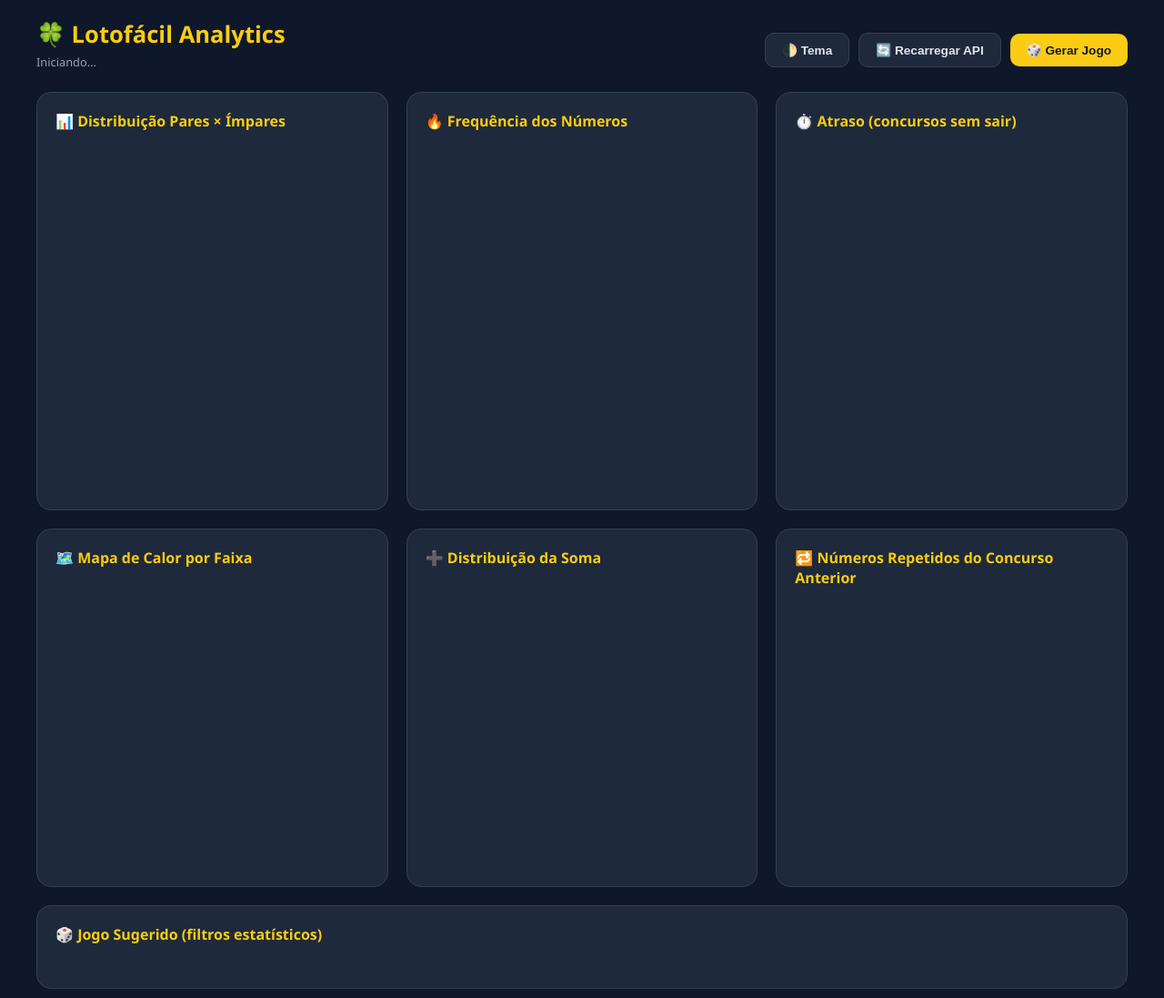
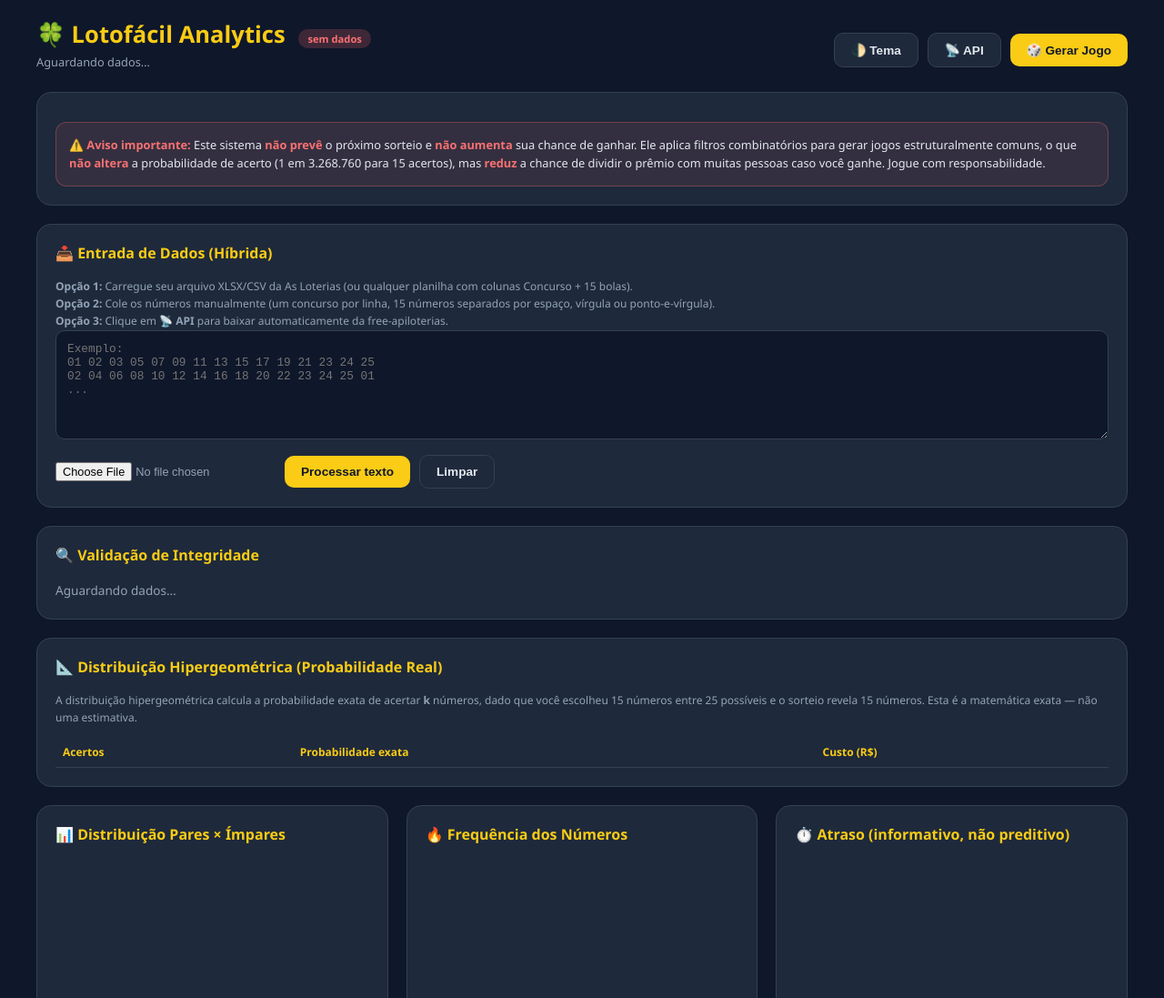
Before and after one commit to mathspcf-source/tvbeta, a plain HTML site: page index.html in a window 1280 px wide. Shown: the top 1097 px of the page at 91% size. Drawn offline with nearby package versions, Linux system fonts and the light colour scheme.

Commit message:
Update index.html

```diff
--- a/index.html
+++ b/index.html
@@ -3,8 +3,9 @@
 <head>
 <meta charset="UTF-8">
 <meta name="viewport" content="width=device-width, initial-scale=1.0">
-<title>Lotofácil Analytics</title>
+<title>Lotofácil Analytics — Sistema Probabilístico</title>
 <script src="https://cdn.jsdelivr.net/npm/chart.js@4.4.1/dist/chart.umd.min.js"></script>
+<script src="https://cdn.jsdelivr.net/npm/xlsx@0.18.5/dist/xlsx.full.min.js"></script>
 <style>
   :root {
     --bg:#0f172a; --card:#1e293b; --border:#334155;
@@ -52,6 +53,12 @@
   .chart-wrap { position:relative; height:280px; }
   .chart-wrap.tall { height:380px; }
   .row { display:flex; gap:10px; flex-wrap:wrap; margin-top:12px; align-items:center; }
+  textarea {
+    width:100%; height:120px; background:var(--bg);
+    color:var(--text); border:1px solid var(--border);
+    border-radius:10px; padding:12px; font-family:monospace;
+    font-size:.8rem; resize:vertical;
+  }
   .stats-mini {
     display:grid; grid-template-columns:repeat(auto-fit,minmax(100px,1fr));
     gap:10px; margin-top:12px;
@@ -90,67 +97,166 @@
     vertical-align:middle; margin-right:6px;
   }
   @keyframes spin { to { transform:rotate(360deg); } }
+  .badge {
+    display:inline-block; padding:3px 10px; border-radius:20px;
+    font-size:.7rem; font-weight:600; margin-left:8px;
+  }
+  .badge.on { background:rgba(74,222,128,.2); color:#4ade80; }
+  .badge.off { background:rgba(248,113,113,.2); color:#f87171; }
+  input[type=file] { font-size:.8rem; color:var(--muted); }
+  .aviso {
+    background:rgba(248,113,113,.1);
+    border:1px solid rgba(248,113,113,.3);
+    border-radius:12px; padding:14px; margin-top:12px;
+    font-size:.8rem; color:var(--text); line-height:1.6;
+  }
+  .aviso b { color:#f87171; }
+  .table-prob {
+    width:100%; border-collapse:collapse; margin-top:12px;
+    font-size:.8rem;
+  }
+  .table-prob th, .table-prob td {
+    padding:8px; text-align:left;
+    border-bottom:1px solid var(--border);
+  }
+  .table-prob th { color:var(--accent); font-size:.75rem; }
+  .table-prob .val { color:var(--blue); font-weight:700; }
+  .table-prob .custo { color:var(--muted); }
+  .checkbox-row {
+    display:flex; align-items:center; gap:8px;
+    font-size:.8rem; color:var(--muted); margin-top:8px;
+  }
+  .checkbox-row input { accent-color:var(--accent); }
 </style>
 </head>
 <body>
 
 <header>
   <div>
-    <h1>🍀 Lotofácil Analytics</h1>
-    <div class="subtitle" id="status">Iniciando…</div>
+    <h1>🍀 Lotofácil Analytics <span class="badge off" id="badgeFonte">sem dados</span></h1>
+    <div class="subtitle" id="status">Aguardando dados…</div>
   </div>
   <div class="row">
     <button class="btn secondary" id="themeBtn">🌓 Tema</button>
-    <button class="btn secondary" id="recarregarBtn">🔄 Recarregar API</button>
+    <button class="btn secondary" id="apiBtn">📡 API</button>
     <button class="btn" id="gerarBtn">🎲 Gerar Jogo</button>
   </div>
 </header>
 
 <div class="grid">
 
+  <!-- Aviso obrigatório -->
+  <div class="card full">
+    <div class="aviso">
+      ⚠️ <b>Aviso importante:</b> Este sistema <b>não prevê</b> o próximo sorteio e <b>não aumenta</b> sua chance de ganhar.
+      Ele aplica filtros combinatórios para gerar jogos estruturalmente comuns, o que <b>não altera</b> a probabilidade
+      de acerto (1 em 3.268.760 para 15 acertos), mas <b>reduz</b> a chance de dividir o prêmio com muitas pessoas caso você ganhe.
+      Jogue com responsabilidade.
+    </div>
+  </div>
+
+  <!-- Entrada Híbrida -->
+  <div class="card full">
+    <h2>📥 Entrada de Dados (Híbrida)</h2>
+    <p class="info">
+      <b>Opção 1:</b> Carregue seu arquivo XLSX/CSV da As Loterias (ou qualquer planilha com colunas Concurso + 15 bolas).<br>
+      <b>Opção 2:</b> Cole os números manualmente (um concurso por linha, 15 números separados por espaço, vírgula ou ponto-e-vírgula).<br>
+      <b>Opção 3:</b> Clique em <b>📡 API</b> para baixar automaticamente da free-apiloterias.
+    </p>
+    <textarea id="dataInput" placeholder="Exemplo:
+01 02 03 05 07 09 11 13 15 17 19 21 23 24 25
+02 04 06 08 10 12 14 16 18 20 22 23 24 25 01
+..."></textarea>
+    <div class="row">
+      <input type="file" id="fileInput" accept=".xlsx,.xls,.csv,.txt">
+      <button class="btn" id="processBtn">Processar texto</button>
+      <button class="btn secondary" id="limparBtn">Limpar</button>
+    </div>
+  </div>
+
+  <!-- Validação -->
+  <div class="card full">
+    <h2>🔍 Validação de Integridade</h2>
+    <div id="validacao" class="result">Aguardando dados…</div>
+  </div>
+
+  <!-- Distribuição Hipergeométrica -->
+  <div class="card full">
+    <h2>📐 Distribuição Hipergeométrica (Probabilidade Real)</h2>
+    <p class="info">
+      A distribuição hipergeométrica calcula a probabilidade exata de acertar <b>k</b> números,
+      dado que você escolheu 15 números entre 25 possíveis e o sorteio revela 15 números.
+      Esta é a matemática exata — não uma estimativa.
+    </p>
+    <table class="table-prob" id="tabelaProb">
+      <thead>
+        <tr><th>Acertos</th><th>Probabilidade exata</th><th>Custo (R$)</th></tr>
+      </thead>
+      <tbody></tbody>
+    </table>
+  </div>
+
+  <!-- Donut -->
   <div class="card">
     <h2>📊 Distribuição Pares × Ímpares</h2>
     <div class="chart-wrap"><canvas id="donutPares"></canvas></div>
     <div class="legend-inline" id="donutLegend"></div>
   </div>
 
+  <!-- Frequência -->
   <div class="card">
     <h2>🔥 Frequência dos Números</h2>
     <div class="chart-wrap tall"><canvas id="chartFreq"></canvas></div>
   </div>
 
+  <!-- Atraso -->
   <div class="card">
-    <h2>⏱️ Atraso (concursos sem sair)</h2>
+    <h2>⏱️ Atraso (informativo, não preditivo)</h2>
     <div class="chart-wrap tall"><canvas id="chartAtraso"></canvas></div>
   </div>
 
+  <!-- Faixas -->
   <div class="card">
     <h2>🗺️ Mapa de Calor por Faixa</h2>
     <div class="chart-wrap"><canvas id="chartFaixa"></canvas></div>
   </div>
 
+  <!-- Soma -->
   <div class="card">
     <h2>➕ Distribuição da Soma</h2>
     <div class="chart-wrap"><canvas id="chartSoma"></canvas></div>
     <div class="stats-mini" id="somaStats"></div>
   </div>
 
+  <!-- Repetidos -->
   <div class="card">
-    <h2>🔁 Números Repetidos do Concurso Anterior</h2>
+    <h2>🔁 Repetidos do Concurso Anterior</h2>
     <div class="chart-wrap"><canvas id="chartRepetidos"></canvas></div>
     <div class="stats-mini" id="repStats"></div>
   </div>
 
+  <!-- Gerador -->
   <div class="card full">
-    <h2>🎲 Jogo Sugerido (filtros estatísticos)</h2>
+    <h2>🎲 Jogo Sugerido (filtros probabilísticos)</h2>
+    <p class="info">O gerador aplica os seguintes filtros: 7–8 pares / 7–8 ímpares, soma dentro de 1 desvio-padrão,
+      7–11 repetidos do concurso anterior, ao menos 1 número por faixa, sem sequências longas.</p>
+    <div class="checkbox-row">
+      <input type="checkbox" id="chkFiltros" checked>
+      <label for="chkFiltros">Aplicar todos os filtros probabilísticos</label>
+    </div>
     <div class="jogo" id="jogoGerado"></div>
     <div class="result" id="jogoInfo"></div>
+    <div class="row">
+      <button class="btn" id="gerarMultiplosBtn">Gerar 5 jogos</button>
+    </div>
+    <div id="jogosMultiplos"></div>
   </div>
 
+  <!-- Conferidor -->
   <div class="card full">
     <h2>✅ Conferidor de Jogos</h2>
     <p class="info">Digite 15 números separados por espaço para ver quantos acertos ele teria tido em cada concurso do histórico.</p>
-    <textarea id="conferirInput" style="width:100%;height:60px;background:var(--bg);color:var(--text);border:1px solid var(--border);border-radius:10px;padding:12px;font-family:monospace;font-size:.85rem;margin-top:10px" placeholder="01 02 03 05 07 09 11 13 15 17 19 21 23 24 25"></textarea>
+    <textarea id="conferirInput" style="height:60px" placeholder="01 02 03 05 07 09 11 13 15 17 19 21 23 24 25"></textarea>
     <div class="row"><button class="btn" id="conferirBtn">Conferir</button></div>
     <div class="result" id="conferirResult"></div>
   </div>
```
